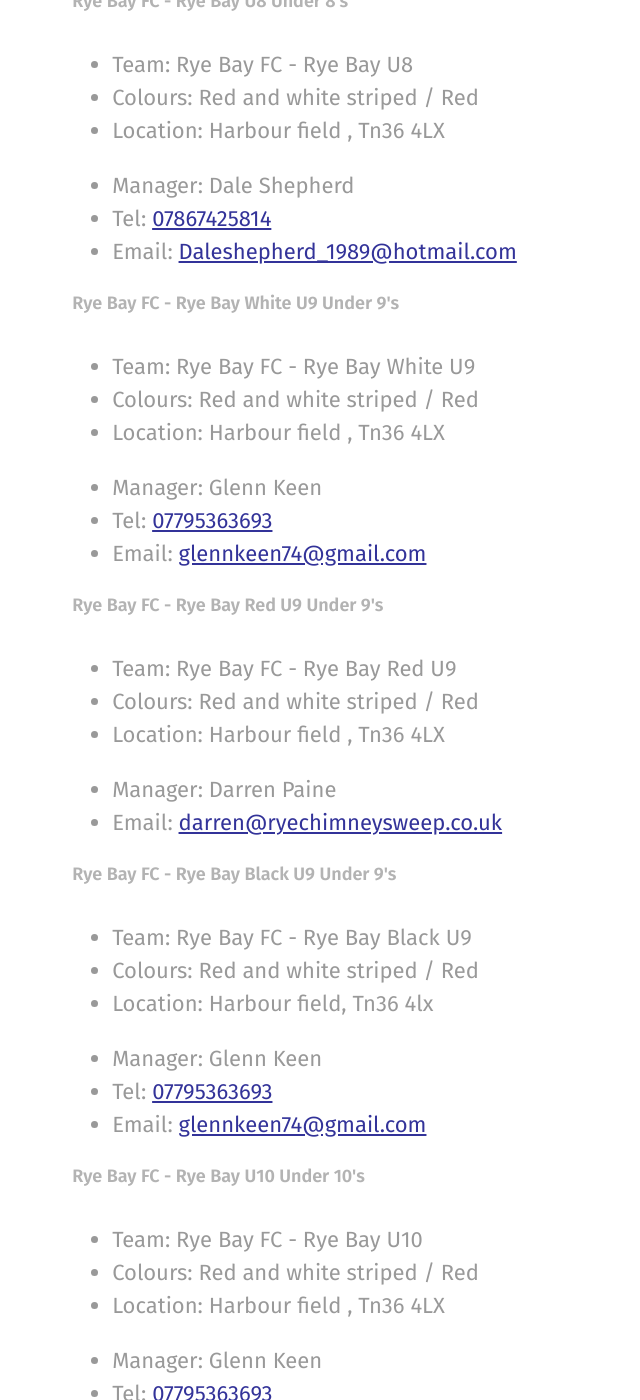
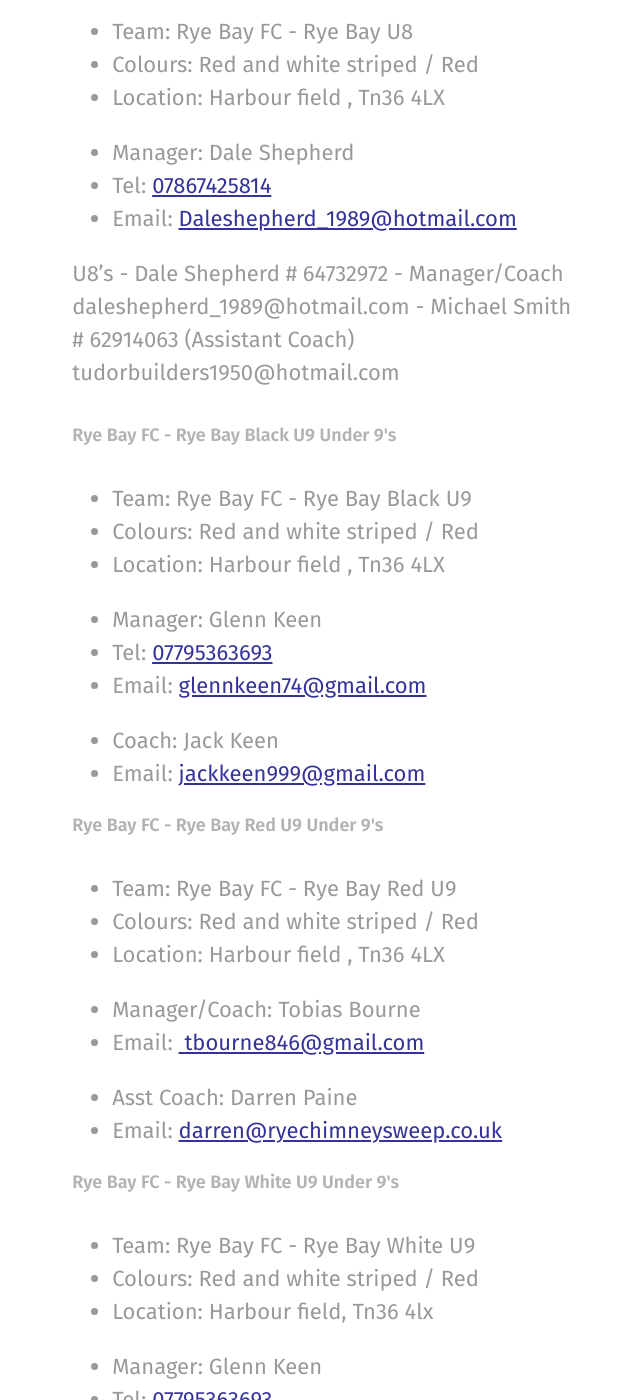
Before and after one commit to rotherleague/Rother, a Jekyll site: the page built from clubs.md, in a window 1280 px wide and 1400 px high, scrolled down 48004 px. Shown: the whole window, without its empty margins (365-1005 px from the left). Built offline with Jekyll 4.4.1, drawn with Linux system fonts in a browser that asks for light colours; nearby versions of some CDN libraries; some of the changed text lies outside the part shown.

Commit message:
Update rye_bay.html

```diff
--- a/_includes/clubs/rye_bay.html
+++ b/_includes/clubs/rye_bay.html
@@ -50,11 +19,10 @@ U11's - Tobias Bourne #59716768 - Manager/Coach
       <li>Location: Harbour field , Tn36 4LX</li>
     </ul>
     <ul>
-      <li>Manager: Glenn Keen<br>
+      <li>Manager: Lee Gibson<br>
       </li>
-      <li>Tel: <a href="tel:07795363693">07795363693</a><br>
-      </li>
-      <li>Email: <a href="mailto:glennkeen74@gmail.com">glennkeen74@gmail.com</a><br>
+
+      <li>Email: <a href="mailto:alliwanadoisplay@gmail.com">alliwanadoisplay@gmail.com</a><br>
       </li>
     </ul>
   </div>
@@ -79,13 +47,18 @@ U11's - Tobias Bourne #59716768 - Manager/Coach
     </ul>
   </div>
 </div>
+
+U8's - Dale Shepherd # 64732972 -  Manager/Coach
+         daleshepherd_1989@hotmail.com
+        - Michael Smith # 62914063 (Assistant Coach)
+          tudorbuilders1950@hotmail.com
 <div>
   <div>
     <div>
-      <h5>Rye Bay FC - Rye Bay White U9 Under 9's</h5>
+      <h5>Rye Bay FC - Rye Bay Black U9 Under 9's</h5>
     </div>
     <ul>
-      <li>Team: Rye Bay FC - Rye Bay White U9</li>
+      <li>Team: Rye Bay FC - Rye Bay Black U9</li>
       <li>Colours: Red and white striped / Red</li>
       <li>Location: Harbour field , Tn36 4LX</li>
     </ul>
@@ -97,8 +70,19 @@ U11's - Tobias Bourne #59716768 - Manager/Coach
       <li>Email: <a href="mailto:glennkeen74@gmail.com">glennkeen74@gmail.com</a><br>
       </li>
     </ul>
+    <ul>
+      <li>Coach: Jack Keen<br>
+      </li>
+
+      <li>Email: <a href="mailto:jackkeen999@gmail.com">jackkeen999@gmail.com</a><br>
+      </li>
+    </ul>
   </div>
 </div>
+
+
+
+
 <div>
   <div>
     <div>
@@ -110,7 +94,14 @@ U11's - Tobias Bourne #59716768 - Manager/Coach
       <li>Location: Harbour field , Tn36 4LX</li>
     </ul>
     <ul>
-      <li>Manager: Darren Paine<br>
+      <li>Manager/Coach: Tobias Bourne<br>
+      </li>
+      <li>Email: <a href="mailto:tbourne846@gmail.com"> tbourne846@gmail.com</a><br>
+      </li>
+    </ul>
+
+   <ul>
+      <li>Asst Coach: Darren Paine<br>
       </li>
       <li>Email: <a href="mailto:darren@ryechimneysweep.co.uk">darren@ryechimneysweep.co.uk</a><br>
       </li>
@@ -135,8 +126,11 @@ U11's - Tobias Bourne #59716768 - Manager/Coach
       <li>Email: <a href="mailto:glennkeen74@gmail.com">glennkeen74@gmail.com</a><br>
       </li>
     </ul>
+
+
   </div>
 </div>
+
 <div>
   <div>
     <div>
@@ -148,15 +142,15 @@ U11's - Tobias Bourne #59716768 - Manager/Coach
       <li>Location: Harbour field , Tn36 4LX</li>
     </ul>
     <ul>
-      <li>Manager: Glenn Keen<br>
+      <li>Manager: Kaye Lax<br>
       </li>
-      <li>Tel: <a href="tel:07795363693">07795363693</a><br>
-      </li>
-      <li>Email: <a href="mailto:glennkeen74@gmail.com">glennkeen74@gmail.com</a><br>
+      <li>Email: <a href="mailto: Kayecoomber@yahoo.co.uk"> Kayecoomber@yahoo.co.uk</a><br>
       </li>
     </ul>
   </div>
 </div>
+
+
 <div>
   <div>
     <div>
@@ -169,13 +163,14 @@ U11's - Tobias Bourne #59716768 - Manager/Coach
     </ul>
     <ul>
       <li>Manager: toby bourne<br>
-      </li>
-      <li>Tel: <a href="tel:07872301835">07872301835</a><br>
-      </li>
-      <li>Email: <a href="mailto:kayleighturner504@yahoo.co.uk">kayleighturner504@yahoo.co.uk</a><br>
+     </li>
+      <li>Email: <a href="mailto:tbourne846@gmail.com">tbourne846@gmail.com</a><br>
       </li>
     </ul>
   </div>
 </div>
 
+
+
+
 <p>&nbsp;</p>
```
Also changed, not shown: other parts of _includes/clubs/rye_bay.html (+2 -33 lines).
